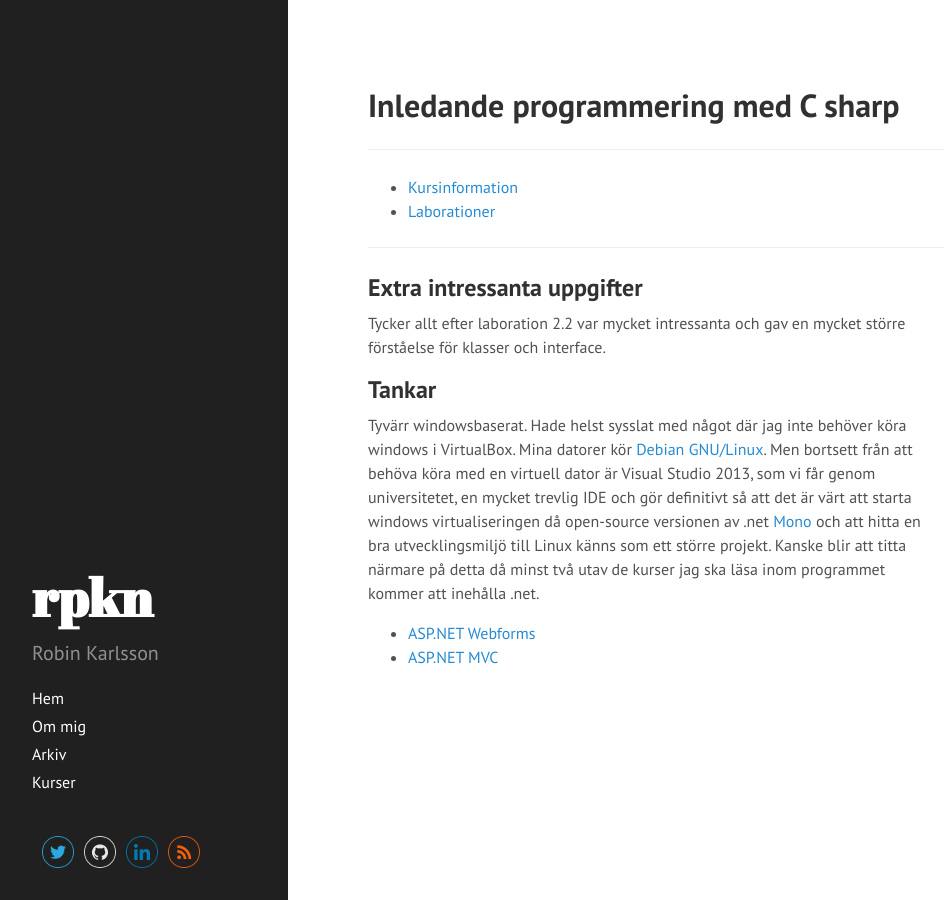
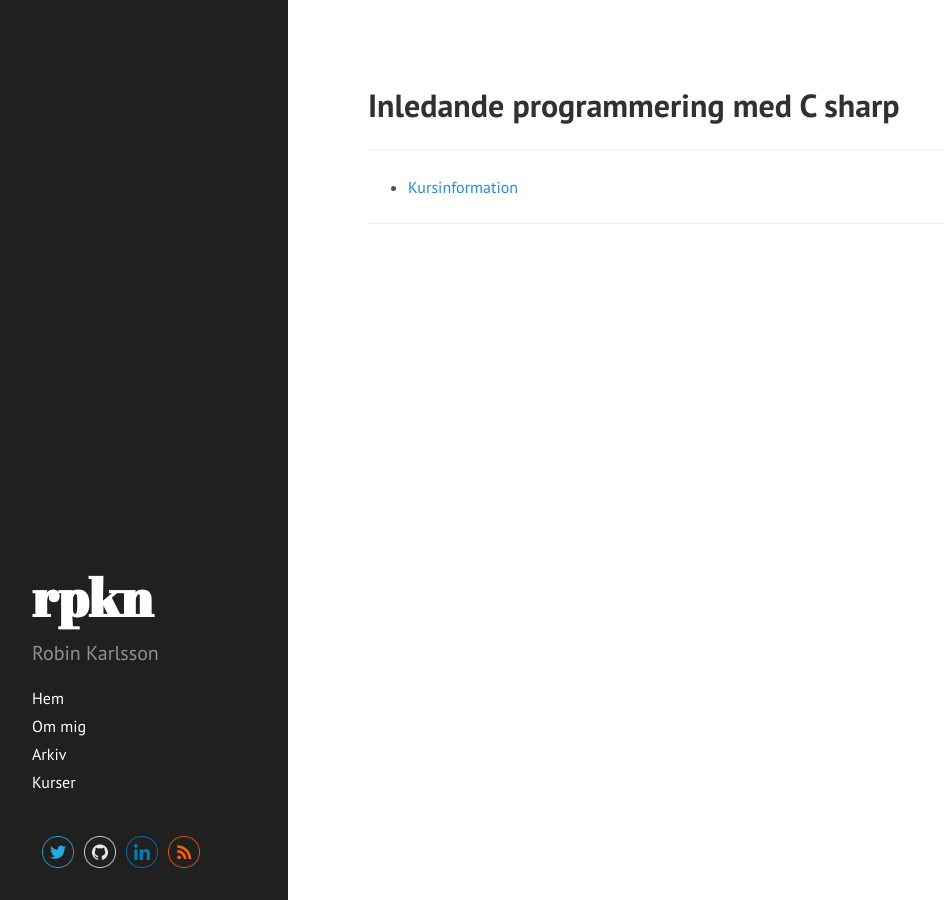
Before and after one commit to rk222ev/www, a Jekyll site: the page built from courses/inledande-programmering-med-c-sharp.md, in a window 1280 px wide. Shown: the whole page, without its empty margins (0-951 px from the left). Built offline with Jekyll 4.4.1, drawn with Linux system fonts in a browser that asks for light colours; Markdown is read by kramdown in place of the engine named in the settings.

Commit message:
Update links after gh repo cleaning

```diff
--- a/courses/inledande-programmering-med-c-sharp.md
+++ b/courses/inledande-programmering-med-c-sharp.md
@@ -6,20 +6,5 @@ description: Robin Karlssons kursinformation i Inledande programmering med C#
 ---
 
 - [Kursinformation](https://coursepress.lnu.se/kurs/inledande-programmering-med-csharp/)
-- [Laborationer](https://github.com/rk222ev/1dv402)
 
 ---
-
-##Extra intressanta uppgifter
-Tycker allt efter laboration 2.2 var mycket intressanta och gav en mycket större förståelse för klasser och interface.
-
-##Tankar
-Tyvärr windowsbaserat. Hade helst sysslat med något där jag inte behöver köra windows i VirtualBox.
-Mina datorer kör [Debian GNU/Linux](http://www.debian.org). Men bortsett från att behöva köra med en virtuell dator
-är Visual Studio 2013, som vi får genom universitetet, en mycket trevlig IDE och gör definitivt så att
-det är värt att starta windows virtualiseringen då open-source versionen av .net [Mono](http://www.mono-project.com/)
-och att hitta en bra utvecklingsmiljö till Linux känns som ett större projekt.
-Kanske blir att titta närmare på detta då minst två utav de kurser jag ska läsa inom programmet kommer att inehålla .net.
-
-- [ASP.NET Webforms](https://coursepress.lnu.se/kurs/aspnet-web-forms/)
-- [ASP.NET MVC](https://coursepress.lnu.se/kurs/aspnet-mvc/)
```
Also changed, not shown: courses/individuellt-mjukvaruutvecklingsprojekt.md (+1 -0 lines), courses/iterativ-mjukvaruutveckling.md (+0 -5 lines), courses/webbteknik-i.md (line endings or trailing spaces).
